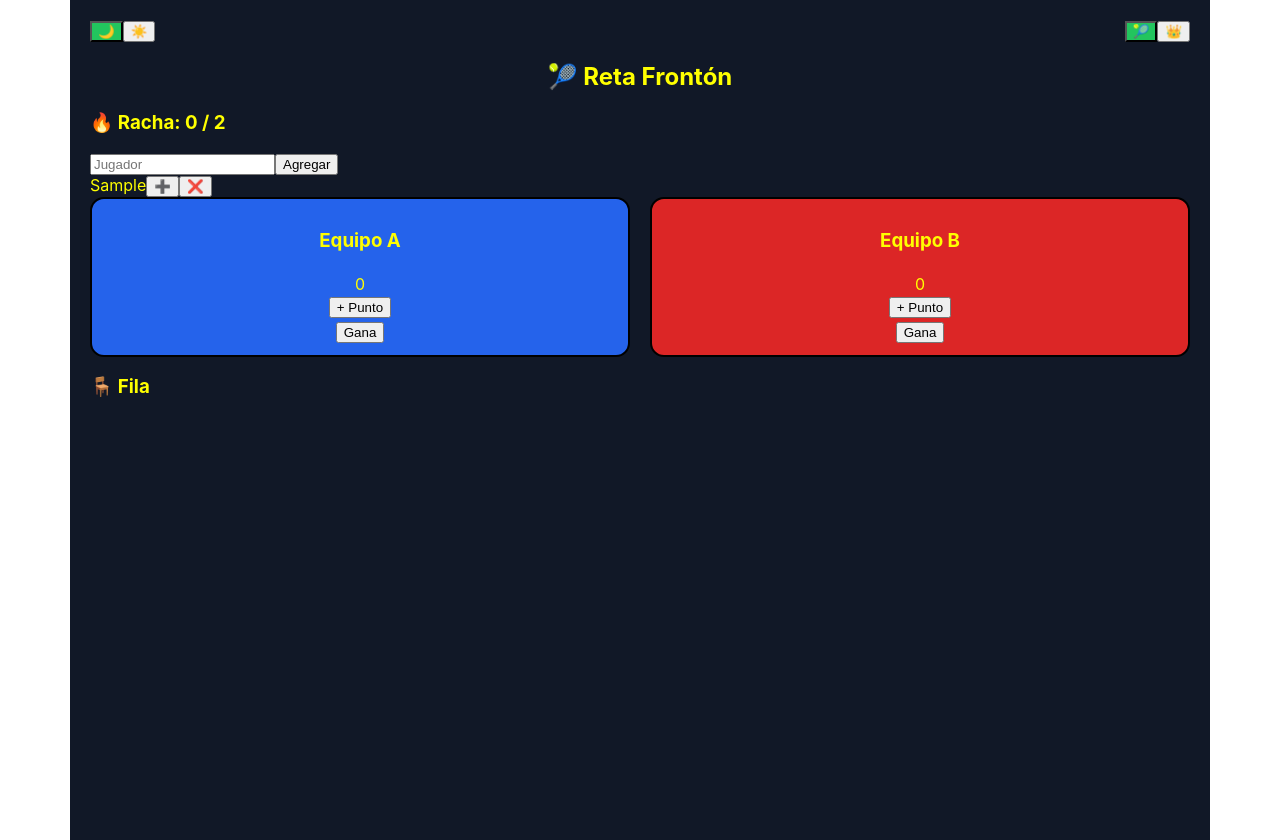
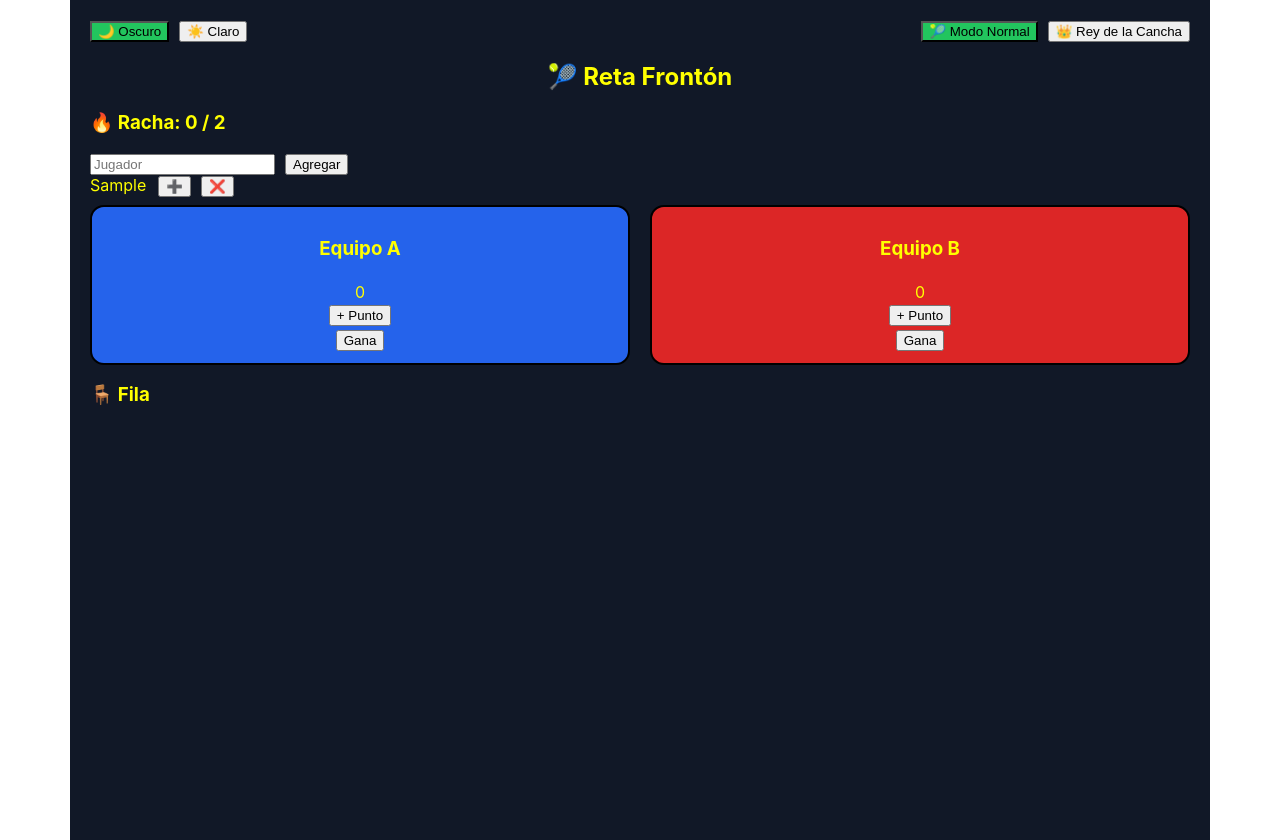
Before and after one commit to ricardovaguayo-tech/reta-fronton-clean, a React (Create React App) app: page / in a window 1280 px wide. Both pictures are taken after typing "Sample" into the empty fields and a click on the button "Agregar". Built offline with nearby package versions, Linux system fonts and the light colour scheme.

Commit message:
Add files via upload

```diff
--- a/src/App.js
+++ b/src/App.js
@@ -139,7 +139,6 @@ export default function App() {
       setRestingTeam(null);
     }
 
-    // MODO REY
     if (mode === "king") {
       const challengers = pool.slice(0, 2);
       const rest = pool.slice(2);
@@ -150,7 +149,6 @@ export default function App() {
       return;
     }
 
-    // MODO NORMAL
     resetScore();
 
     const sameChampion =
@@ -195,24 +193,39 @@ export default function App() {
         background: theme === "dark" ? "#111827" : "white",
       }}
     >
+      {/* CONTROLES */}
       <div style={{ display: "flex", justifyContent: "space-between" }}>
+        {/* TEMAS */}
         <div>
-          <button onClick={() => setTheme("dark")} style={selected(theme, "dark")}>
-            🌙
+          <button
+            onClick={() => setTheme("dark")}
+            style={{ marginRight: "10px", ...selected(theme, "dark") }}
+          >
+            🌙 Oscuro
           </button>
 
-          <button onClick={() => setTheme("light")} style={selected(theme, "light")}>
-            ☀️
+          <button
+            onClick={() => setTheme("light")}
+            style={selected(theme, "light")}
+          >
+            ☀️ Claro
           </button>
         </div>
 
+        {/* MODOS */}
         <div>
-          <button onClick={() => setMode("normal")} style={selected(mode, "normal")}>
-            🎾
+          <button
+            onClick={() => setMode("normal")}
+            style={{ marginRight: "10px", ...selected(mode, "normal") }}
+          >
+            🎾 Modo Normal
           </button>
 
-          <button onClick={() => setMode("king")} style={selected(mode, "king")}>
-            👑
+          <button
+            onClick={() => setMode("king")}
+            style={selected(mode, "king")}
+          >
+            👑 Rey de la Cancha
           </button>
         </div>
       </div>
@@ -227,12 +240,21 @@ export default function App() {
           onChange={(e) => setName(e.target.value)}
           placeholder="Jugador"
         />
-        <button onClick={addToList}>Agregar</button>
+        <button style={{ marginLeft: "10px" }} onClick={addToList}>
+          Agregar
+        </button>
 
         {savedPlayers.map((p, i) => (
-          <div key={i}>
-            {p}
-            <button onClick={() => selectPlayer(p)}>➕</button>
+          <div key={i} style={{ marginBottom: "8px" }}>
+            <span style={{ marginRight: "12px" }}>{p}</span>
+
+            <button
+              style={{ marginRight: "10px" }}
+              onClick={() => selectPlayer(p)}
+            >
+              ➕
+            </button>
+
             <button onClick={() => removeSavedPlayer(p)}>❌</button>
           </div>
         ))}
@@ -244,7 +266,10 @@ export default function App() {
           <h3>Equipo A</h3>
           {courts.teamA.map((p, i) => (
             <div key={i}>
-              {p} <button onClick={() => removePlayer(p)}>❌</button>
+              {p}
+              <button style={{ marginLeft: "10px" }} onClick={() => removePlayer(p)}>
+                ❌
+              </button>
             </div>
           ))}
           <div>{scoreA}</div>
@@ -256,7 +281,10 @@ export default function App() {
           <h3>Equipo B</h3>
           {courts.teamB.map((p, i) => (
             <div key={i}>
-              {p} <button onClick={() => removePlayer(p)}>❌</button>
+              {p}
+              <button style={{ marginLeft: "10px" }} onClick={() => removePlayer(p)}>
+                ❌
+              </button>
             </div>
           ))}
           <div>{scoreB}</div>
@@ -269,7 +297,10 @@ export default function App() {
       <h3>🪑 Fila</h3>
       {waiting.map((p, i) => (
         <div key={i}>
-          {p} <button onClick={() => removePlayer(p)}>❌</button>
+          {p}
+          <button style={{ marginLeft: "10px" }} onClick={() => removePlayer(p)}>
+            ❌
+          </button>
         </div>
       ))}
 
@@ -279,7 +310,10 @@ export default function App() {
           💤 Descansando:
           {restingTeam.map((p, i) => (
             <div key={i}>
-              {p} <button onClick={() => removePlayer(p)}>❌</button>
+              {p}
+              <button style={{ marginLeft: "10px" }} onClick={() => removePlayer(p)}>
+                ❌
+              </button>
             </div>
           ))}
         </div>
```
